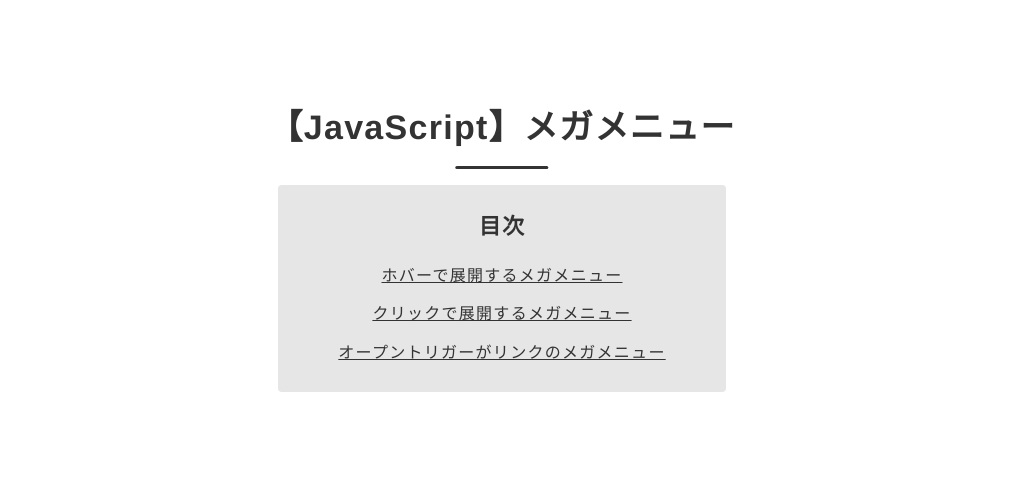
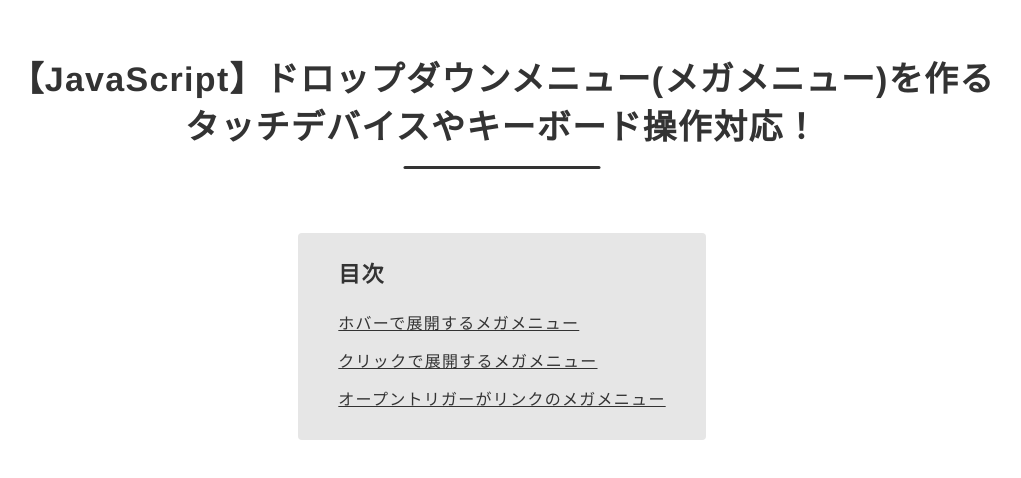
Before and after one commit to yuta0824/blog-megamenu, a website: page docs/index.html in a window 1280 px wide. Shown: the part 152-630 px from the top of the page, without its empty margins (138-1159 px from the left). Drawn offline with Linux system fonts and the light colour scheme.

Commit message:
タイトルを追加

```diff
--- a/docs/index.html
+++ b/docs/index.html
@@ -8,7 +8,7 @@
 	</head>
 	<body>
 		<div class="l-wrap-center">
-			<h1 class="c-title">【JavaScript】メガメニュー</h1>
+			<h1 class="c-title">【JavaScript】ドロップダウンメニュー(メガメニュー)を作る<br>タッチデバイスやキーボード操作対応！</h1>
 			<nav class="p-nav-top">
 				<h2 class="p-nav-top__title">目次</h2>
 				<ul class="p-nav-top__lists">
--- a/scss/project/_p-nav-top.scss
+++ b/scss/project/_p-nav-top.scss
@@ -2,11 +2,17 @@
 
 .p-nav-top {
 	min-width: 250px;
-	padding: 20px 60px;
-	margin-top: 1em;
-	text-align: center;
+	padding: 20px 20px;
+	margin-top: 2em;
 	background-color: g.$cr-bg-gray;
 	border-radius: 4px;
+	width: fit-content;
+	margin-inline: auto;
+
+	@include g.mq("md") {
+		margin-top: 4em;
+		padding: 20px 40px;
+	}
 }
 
 .p-nav-top__title {
```
Also changed, not shown: docs/common.css.
